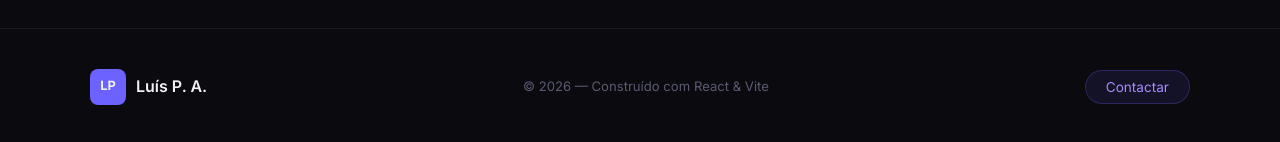
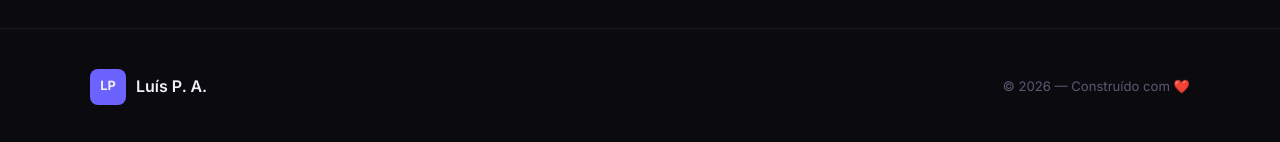
Before and after one commit to enovar/CV, a React (Vite) app: page / in a window 1280 px wide. Shown: the part 6580-6722 px from the top of the page. Built offline with nearby package versions, Linux system fonts and the light colour scheme.

Commit message:
Update
Small updates

```diff
--- a/src/components/Footer.jsx
+++ b/src/components/Footer.jsx
@@ -13,12 +13,7 @@ export default function Footer() {
         <p className="footer-copy">
           © {new Date().getFullYear()} — {t.footer.built}
         </p>
-        <button
-          className="footer-contact"
-          onClick={() => document.getElementById('contact')?.scrollIntoView({ behavior: 'smooth' })}
-        >
-          {t.footer.contact}
-        </button>
+
       </div>
     </footer>
   );
--- a/src/data/translations.js
+++ b/src/data/translations.js
@@ -78,7 +78,7 @@ export const translations = {
     },
     // ── Footer ───────────────────────────────────────────────
     footer: {
-      built: 'Construído com React & Vite',
+      built: 'Construído com ❤️ ',
       contact: 'Contactar',
     },
 
@@ -249,7 +249,7 @@ export const translations = {
       error: 'An error occurred. Please try again.',
     },
     footer: {
-      built: 'Built with React & Vite',
+      built: 'Built with ❤️ ',
       contact: 'Contact',
     },
 
```
